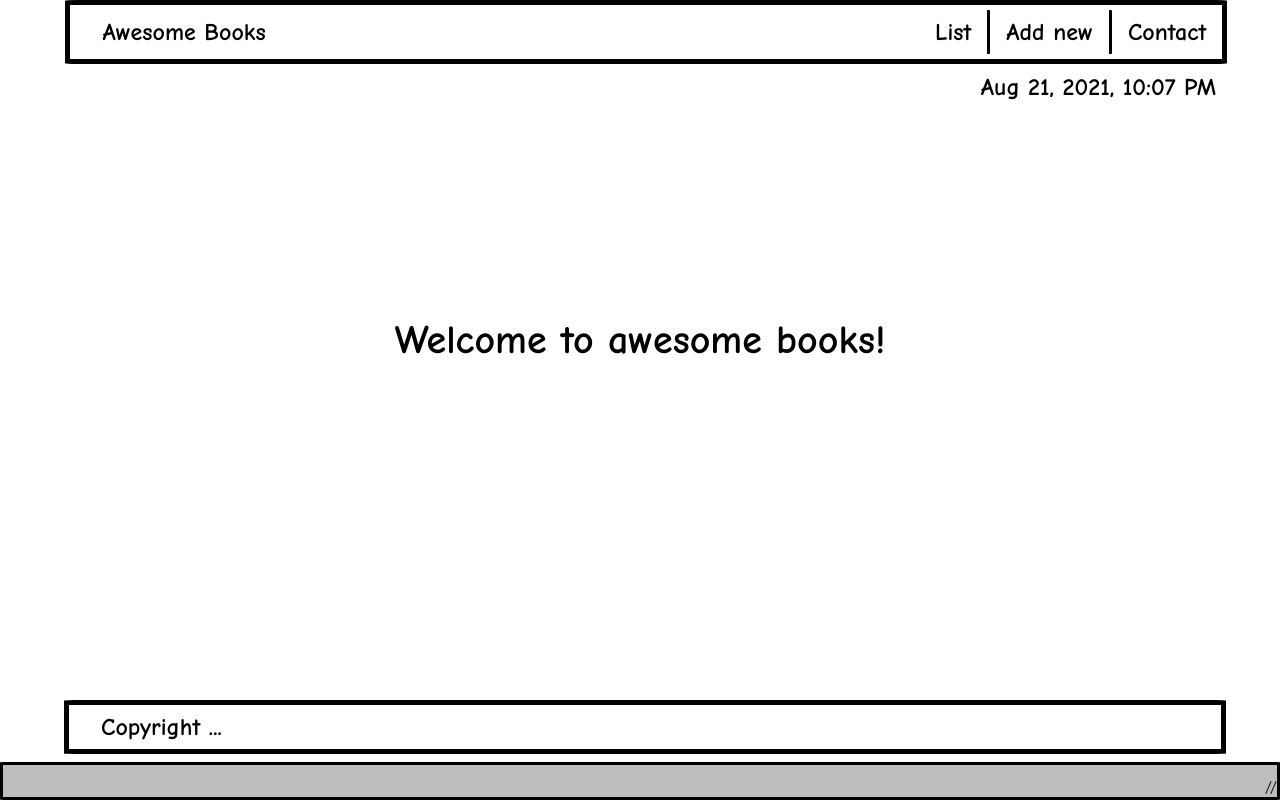
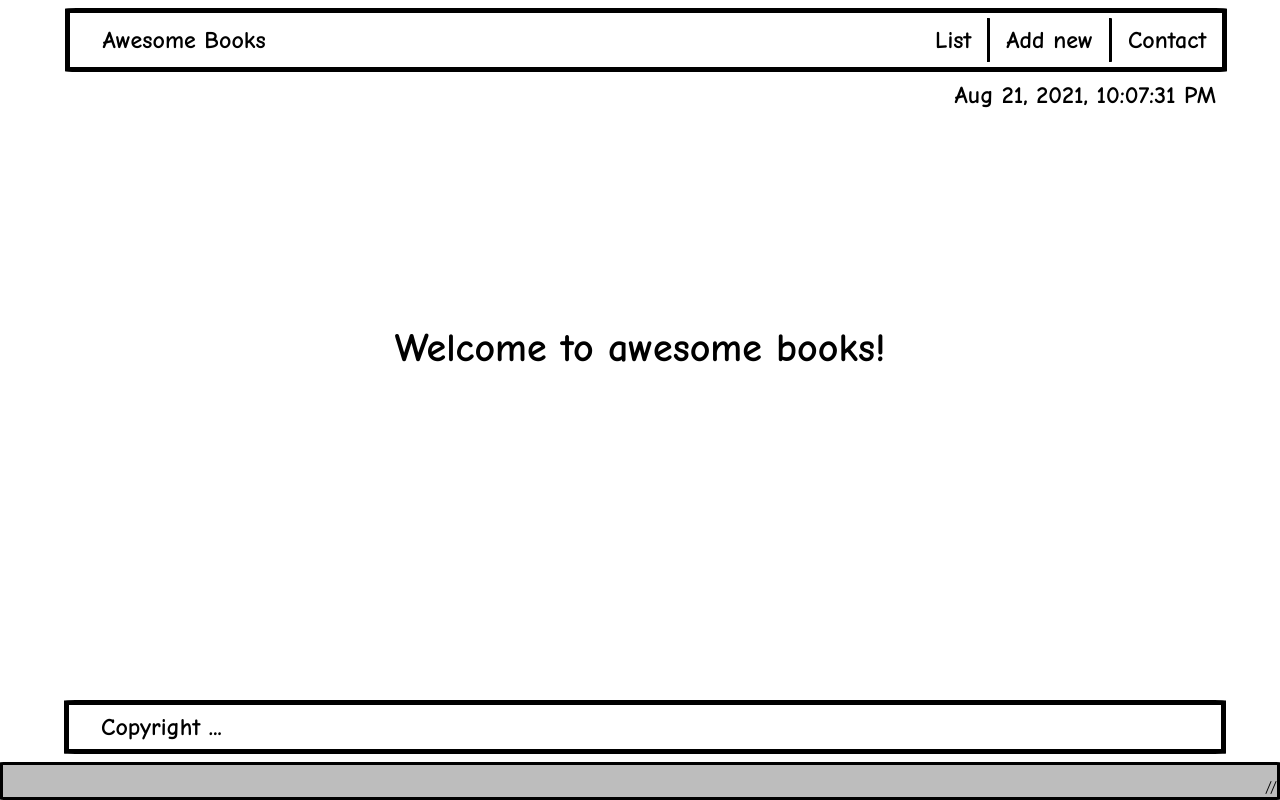
Before and after one commit to AlexHamn/Awesome_Books, a website: page index.html in a window 1280 px wide. Drawn offline with Linux system fonts and the light colour scheme.

Commit message:
change date format

```diff
--- a/assets/styles.css
+++ b/assets/styles.css
@@ -5,8 +5,6 @@
 
 body {
   margin: 0;
-
-  /* text-align: center; */
 }
 
 #main {
@@ -15,10 +13,6 @@ body {
   justify-content: space-between;
   align-items: center;
   width: 100%;
-
-  /* margin-left: 5%; */
-
-  /* height: 95vh; */
 }
 
 #content {
@@ -31,7 +25,6 @@ body {
 }
 
 nav {
-  /* height: 5vh; */
   min-height: 60px;
 }
 
@@ -40,6 +33,7 @@ nav {
   justify-self: baseline;
   align-items: center;
   border: 5px solid black;
+  margin-top: 0.5rem;
   height: 90%;
   width: 90% !important;
   position: relative;
@@ -69,8 +63,6 @@ nav section div a {
 .clock-section {
   width: 100%;
   margin: 0 auto;
-
-  /* height: ; */
 }
 
 .clock-container {
@@ -181,7 +173,7 @@ input {
   border: 5px solid black;
   width: 100%;
   max-height: 60vh;
-  overflow: scroll;
+  overflow-y: scroll;
 }
 
 #booksList li {
@@ -246,8 +238,6 @@ footer {
   border: 5px solid black;
   margin-left: 5%;
   margin-right: 5%;
-
-  /* padding: 0.1% 0.5rem; */
   width: 90%;
   font-weight: bold;
 }
--- a/script.js
+++ b/script.js
@@ -177,4 +177,4 @@ homeLink.addEventListener('click', homeLinkClick);
 listLink.addEventListener('click', listLinkClick);
 addLink.addEventListener('click', addLinkClick);
 contactLink.addEventListener('click', contactLinkClick);
-timeValue.textContent = currentTime.toLocaleString(DateTime.DATETIME_MED);
+timeValue.textContent = currentTime.toLocaleString(DateTime.DATETIME_MED_WITH_SECONDS);
```
Also changed, not shown: index.html (+3 -14 lines), script1.js (deleted, +0 -18 lines), README.md, assets/app_screenshot.png (deleted), assets/awesomeBooksSS.jpg (added).
